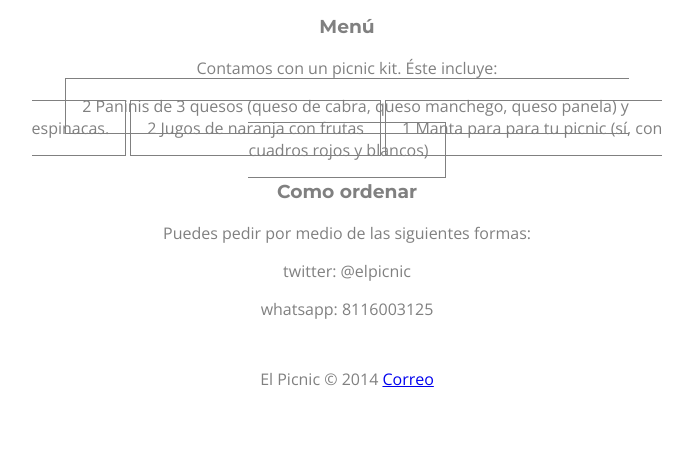
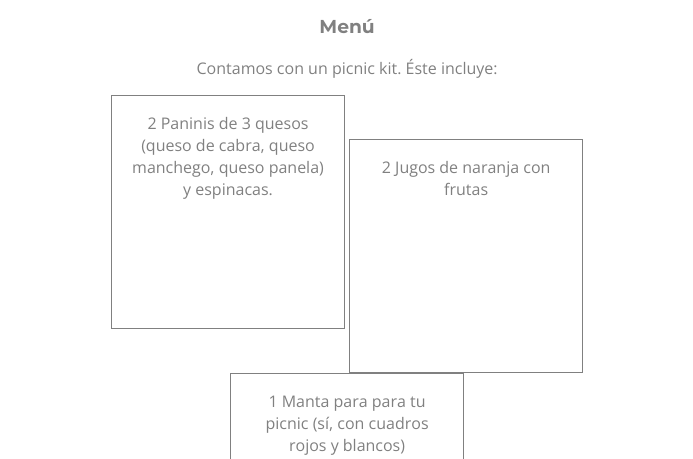
Before and after one commit to rodrigotello/elpicnic, a plain HTML site: page index.html in a window 1280 px wide. Shown: the part 341-800 px from the top of the page, without its empty margins (293-986 px from the left). Drawn offline with nearby package versions, Linux system fonts and the light colour scheme.

Commit message:
Fixed width and height.

```diff
--- a/index.html
+++ b/index.html
@@ -43,9 +43,9 @@
       }
 
       .ingredient {
-        display: inline;
-        width: 10vw;
-        height: 10vw;
+        display: inline-block;
+        width: 200px;
+        height: 200px;
         padding: 1em;
         margin: 0 auto;
         border: 1px gray solid;
```
